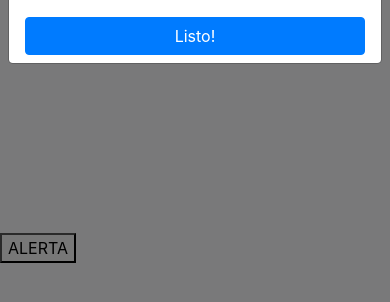
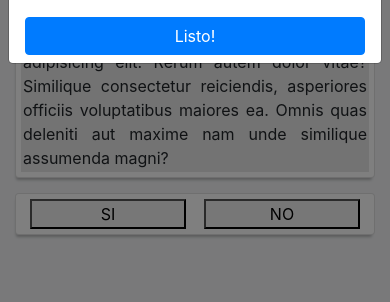
Before and after one commit to mikepruebas23/CYOA, a plain HTML site: page index.html in a window 390 px wide. Shown: the part 140-442 px from the top of the page. Drawn offline with nearby package versions, Linux system fonts and the light colour scheme.

Commit message:
agregando tarjetas

```diff
--- a/index.html
+++ b/index.html
@@ -62,24 +62,29 @@
             <div class="carta-info">
                 <div class="carta-div">Nombre: <div class="sNombre"></div>
                 </div>
-                <div class="carta-div">Género: <div class="bGenero"></div></div>
+                <div class="carta-div">Género: <div class="bGenero"></div>
+                </div>
             </div>
         </div>
-
     </div>
-
-
-    <br>
-    <br>
-    <br>
-    <br>
-    <br>
-    <br>
-    <br>
-    <br>
-    <br>
-    <br>
-    <button onclick="alerta()">ALERTA</button>
+    <div class="container">
+        <div class="carta">
+           <div class="historia" id="historia">
+                Lorem ipsum dolor sit amet consectetur adipisicing elit. Rerum autem dolor vitae? Similique consectetur
+            reiciendis, asperiores officiis voluptatibus maiores ea. Omnis quas deleniti aut maxime nam unde similique
+            assumenda magni?
+           </div>
+        </div>
+    </div>
+    <div class="container">
+        <div class="carta">
+           <div class="carta-buttons">
+                <button class="" style="width: 45%;">SI</button>
+            <button class="" style="width: 45%;">NO</button>
+           </div>
+        </div>
+    </div>
+    <!-- <button onclick="alerta()">ALERTA</button> -->
 
 </body>
 <script src="https://code.jquery.com/jquery-3.3.1.slim.min.js"></script>
--- a/style.css
+++ b/style.css
@@ -9,12 +9,15 @@
         border: 1px solid rgba(0, 0, 0, .125);
         border-radius: .25rem;
         margin-top: 15px;
+        box-shadow: -1px 4px 3px -2px rgba(0, 0, 0, 0.25);
+        background: white;
+        padding: 5px;
     }
 
     .carta-img,
     .carta-info {
         text-align: center;
-        background-color: #fff;
+        background-color: #e6e6e6;
     }
 
     .carta-img {
@@ -28,18 +31,32 @@
     .carta-info {
         width: 70%;
     }
-    .carta-div{
+
+    .carta-div {
         display: flex;
         justify-content: space-evenly;
     }
-    .modal-espacio{
+
+    .carta-buttons {
+        display: flex;
+        justify-content: space-around;
+        width: 100%;
+    }
+
+    .modal-espacio {
         padding: 2%;
     }
-    .radios{
+
+    .radios {
         display: flex;
         /* flex-direction: column; */
         justify-content: center;
         align-items: center;
         margin-top: 10px;
     }
+    .historia{
+        text-align: justify;
+        background-color: #e6e6e6;
+        padding: 2px;
+    }
 }
```
